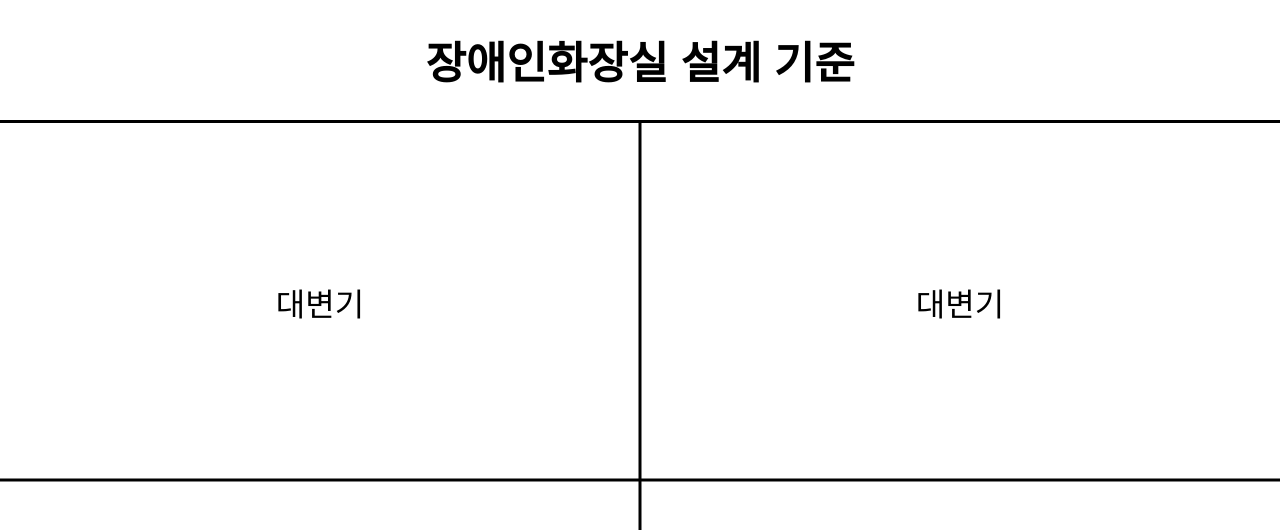
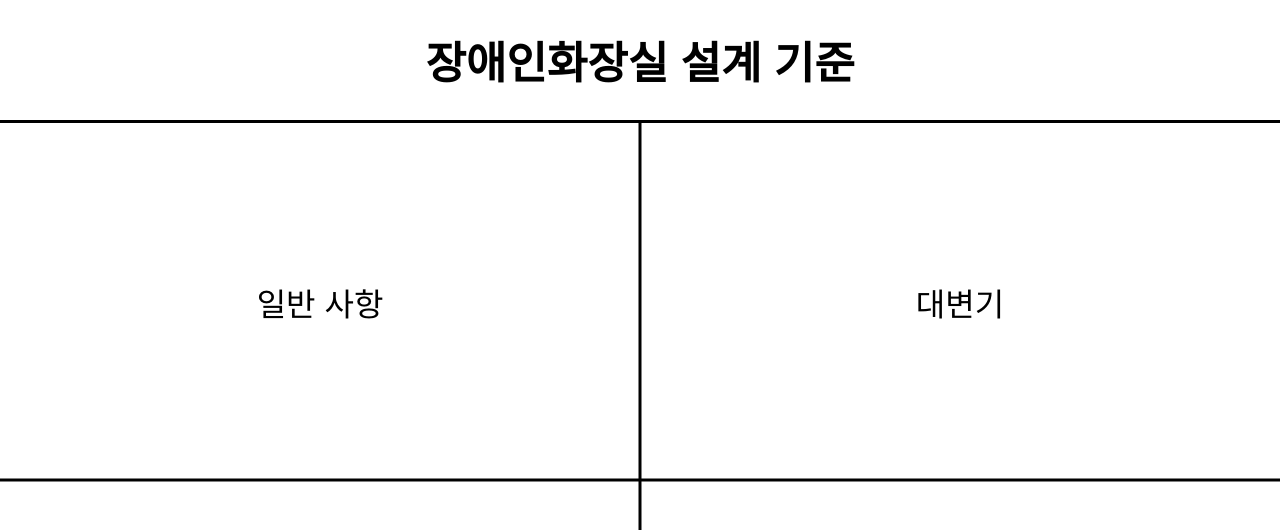
Before and after one commit to dochi7777/restroom, a plain HTML site: page index.html in a window 1280 px wide. Shown: the top 530 px of the page. Drawn offline with Linux system fonts and the light colour scheme.

Commit message:
Update index.html

```diff
--- a/index.html
+++ b/index.html
@@ -38,7 +38,7 @@
 
     <label class="cell cell-general">
         <input type="checkbox">
-        <div class="front">대변기</div>
+        <div class="front">일반 사항</div>
         <div class="detail detail-general">
 
             <label class="subcell">
```
